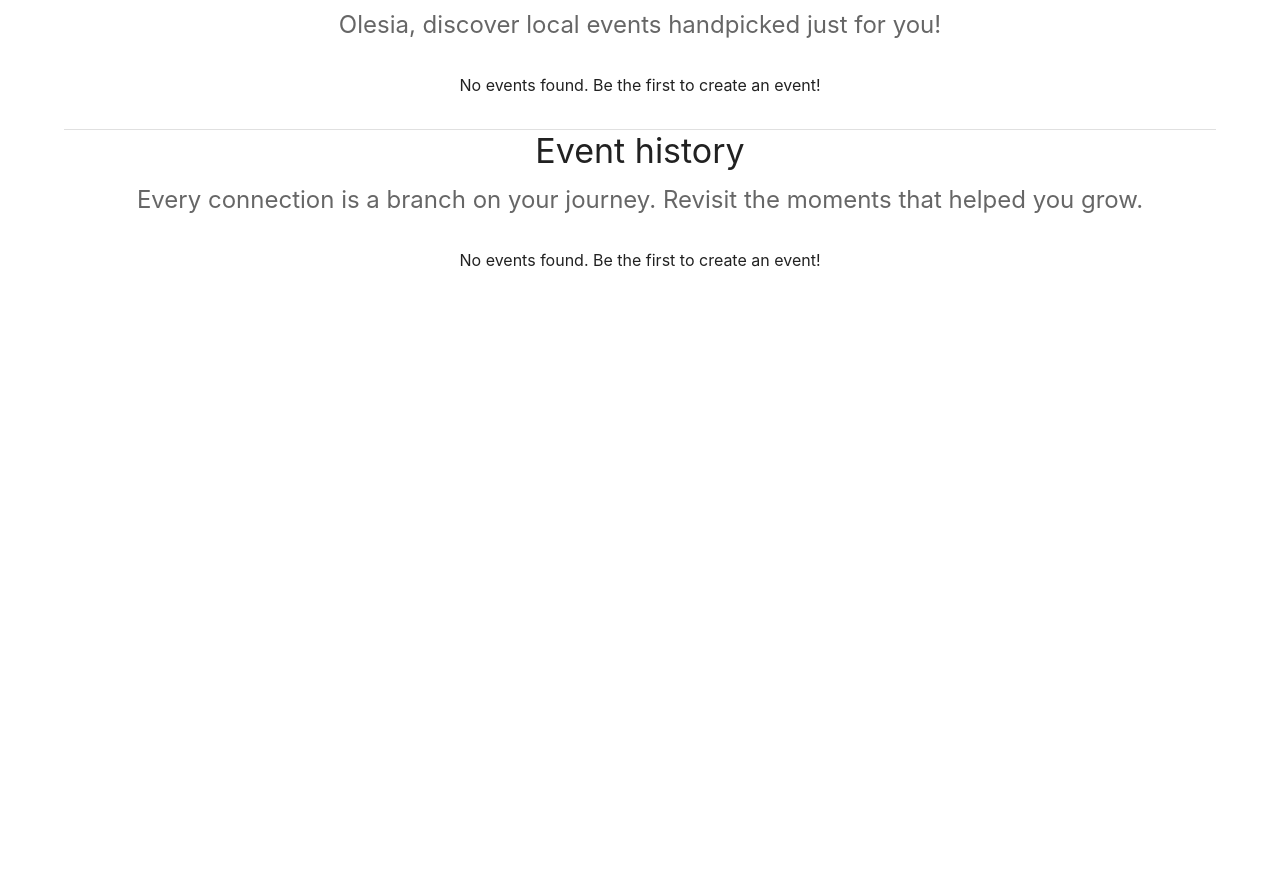
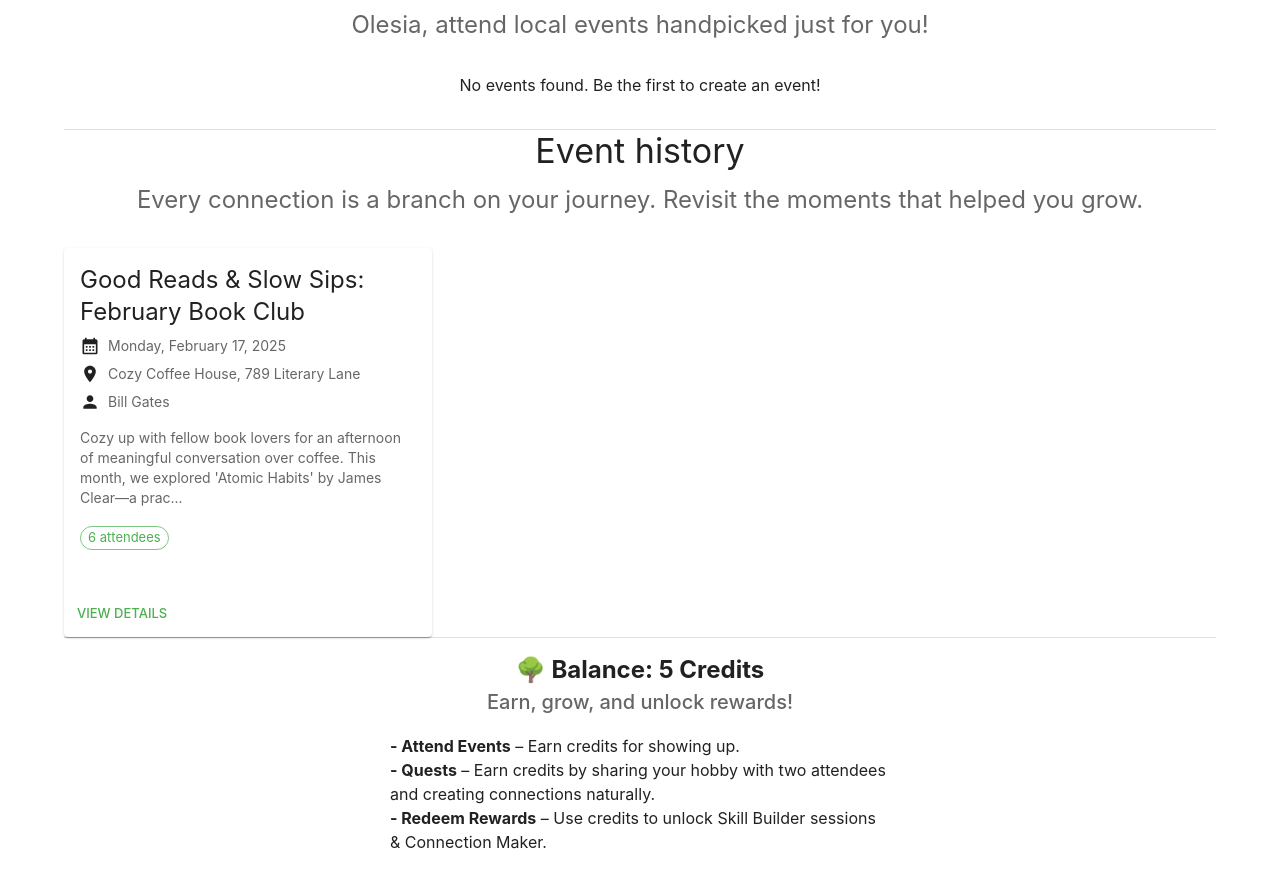
Before and after one commit to OlesiaPolevoi/poplarcollective, a Next.js app: page / in a window 1280 px wide. Shown: the part 160-1046 px from the top of the page. Before the commit the page ends 800 px from the top, so only its background shows below. Built offline with nearby package versions, Linux system fonts and the light colour scheme.

Commit message:
adeed updated info

```diff
--- a/pages/index.tsx
+++ b/pages/index.tsx
@@ -4,12 +4,14 @@ import { Typography, Grid, Box } from "@mui/material";
 import EventCard from "../components/EventCard";
 import { Event } from "../types";
 import Divider from "@mui/material/Divider";
+import { log } from "console";
 
 interface HomeProps {
   events: Event[];
+  history: Event[];
 }
 
-export default function Home({ events }: HomeProps) {
+export default function Home({ events, history }: HomeProps) {
   return (
     <>
       <Box sx={{ mb: 4 }}>
@@ -23,7 +25,7 @@ export default function Home({ events }: HomeProps) {
             color="text.secondary"
             gutterBottom
           >
-            Olesia, discover local events handpicked just for you!
+            Olesia, attend local events handpicked just for you!
           </Typography>
         </Box>
 
@@ -58,19 +60,45 @@ export default function Home({ events }: HomeProps) {
           </Typography>
         </Box>
 
-        {events.length === 0 ? (
+        {history.length === 0 ? (
           <Typography variant="body1" sx={{ textAlign: "center", my: 4 }}>
-            No events found. Be the first to create an event!
+            No history found. Attend an event and make connections!
           </Typography>
         ) : (
           <Grid container spacing={3}>
-            {events.map((event) => (
-              <Grid item key={event.id} xs={12} sm={6} md={4}>
-                <EventCard event={event} />
+            {history.map((history) => (
+              <Grid item key={history.id} xs={12} sm={6} md={4}>
+                <EventCard event={history} />
               </Grid>
             ))}
           </Grid>
         )}
+      </Box>
+
+      <Divider></Divider>
+
+      <Box sx={{ mb: 4, textAlign: "center" }}>
+        <Typography variant="h5" sx={{ fontWeight: "bold", mt: 2 }}>
+          🌳 Balance: 5 Credits
+        </Typography>
+        <Typography variant="h6" color="text.secondary" gutterBottom>
+          Earn, grow, and unlock rewards!
+        </Typography>
+        <Box
+          sx={{ textAlign: "left", maxWidth: "500px", margin: "0 auto", mt: 2 }}
+        >
+          <Typography>
+            <strong>- Attend Events</strong> – Earn credits for showing up.
+          </Typography>
+          <Typography>
+            <strong>- Quests</strong> – Earn credits by sharing your hobby with
+            two attendees and creating connections naturally.
+          </Typography>
+          <Typography>
+            <strong>- Redeem Rewards</strong> – Use credits to unlock Skill
+            Builder sessions & Connection Maker.
+          </Typography>
+        </Box>
       </Box>
     </>
   );
@@ -92,6 +120,52 @@ export const getServerSideProps: GetServerSideProps = async () => {
 
     const data = await response.json();
     const events = data.events || [];
+    const history = [
+      {
+        title: "Good Reads & Slow Sips: February Book Club",
+        description:
+          "Cozy up with fellow book lovers for an afternoon of meaningful conversation over coffee. This month, we explored 'Atomic Habits' by James Clear—a practical guide on how small changes lead to remarkable results. Whether you finished the book or just dropped in to listen, it was a great time to connect and reflect!",
+        date: "2025-02-17T15:00",
+        location: "Cozy Coffee House, 789 Literary Lane",
+        organizer: "Bill Gates",
+        id: "1742061121839",
+        attendees: [
+          "Olesia Polevoi",
+          "Olivia Okinczyc",
+          "Acaica Dunkley",
+          "Samantha Green",
+          "Michael Carter",
+          "Lena Brooks",
+        ],
+        createdAt: "2025-02-10T17:52:01.838Z",
+        agenda: [
+          {
+            time: "15:00",
+            activity: "Welcome & Grab a Drink – Get comfy and settle in",
+          },
+          {
+            time: "15:15",
+            activity:
+              "Book Discussion – Breaking down key takeaways from 'Atomic Habits'",
+          },
+          {
+            time: "16:00",
+            activity:
+              "Personal Habit Challenges – Share insights on how to implement better habits",
+          },
+          {
+            time: "16:30",
+            activity:
+              "Next Read Selection – Vote on our next book and chat about upcoming plans",
+          },
+        ],
+        bring: [
+          "A copy of 'Atomic Habits' (if you have one)",
+          "Your favorite takeaway or habit idea from the book",
+          "A book recommendation for next month’s meeting",
+        ],
+      },
+    ];
 
     // Sort events by date (newest first)
     events.sort(
@@ -102,6 +176,7 @@ export const getServerSideProps: GetServerSideProps = async () => {
     return {
       props: {
         events,
+        history,
       },
     };
   } catch (error) {
@@ -109,6 +184,7 @@ export const getServerSideProps: GetServerSideProps = async () => {
     return {
       props: {
         events: [],
+        history: [],
       },
     };
   }
```
Also changed, not shown: data/events.json (+9 -3 lines).
